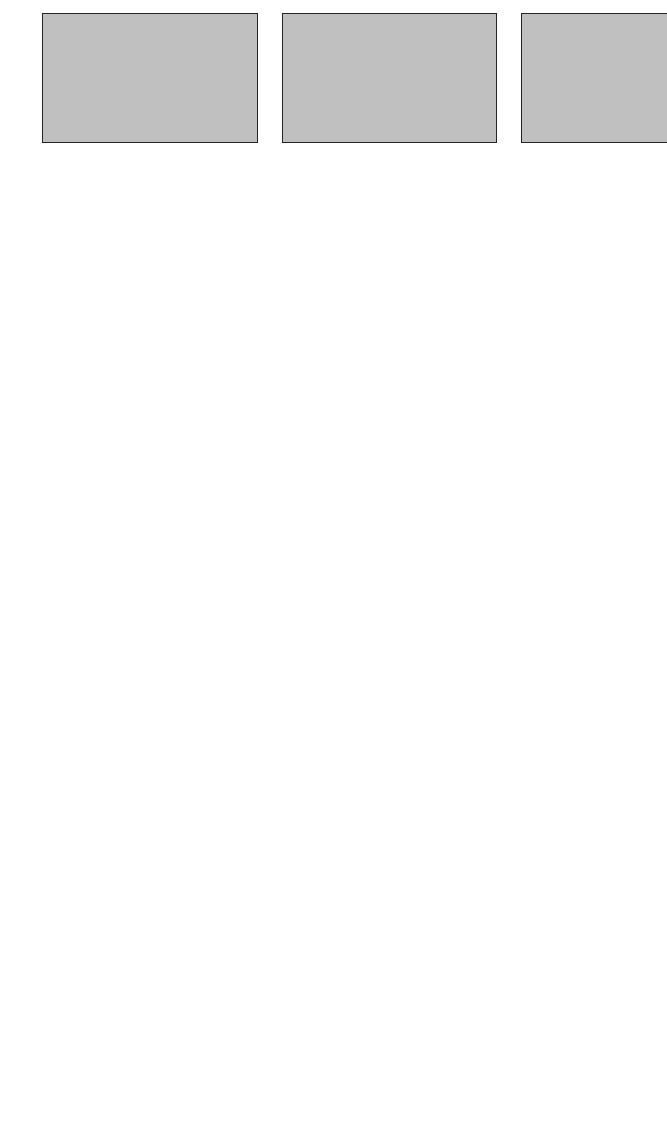
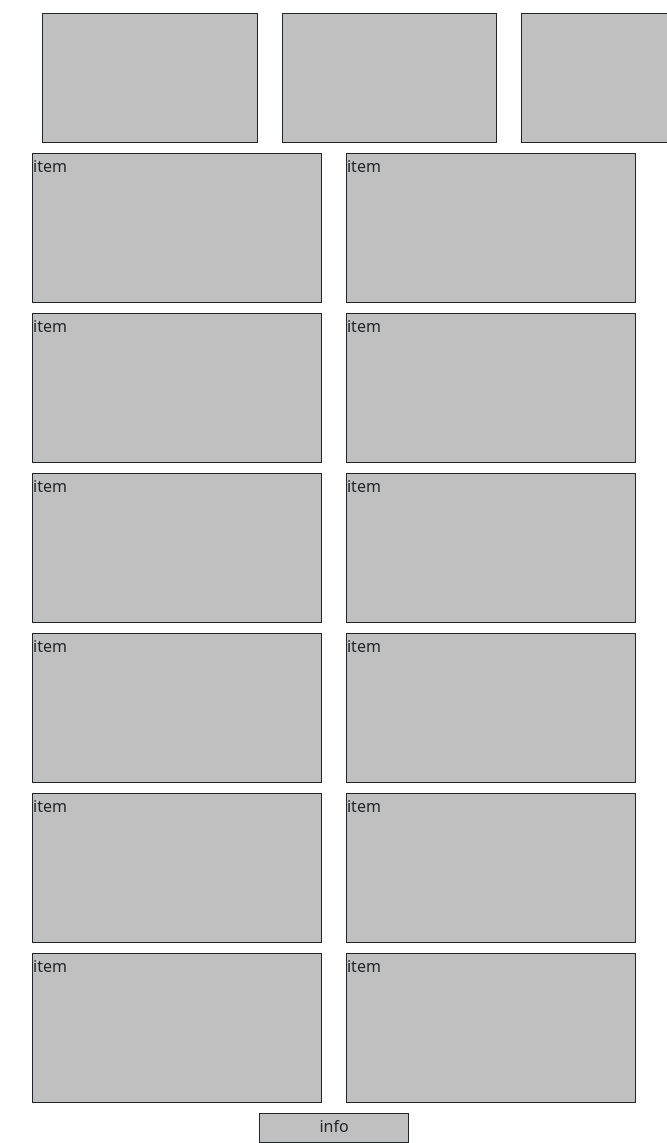
Before and after one commit to tsimkoruslan/html-css, a plain HTML site: page lesson4/resolve3_bootstrap/index.html in a window 1280 px wide. Shown: the part 333-1476 px from the top of the page, without its empty margins (270-937 px from the left). Before the commit the page ends 800 px from the top, so only its background shows below. Drawn offline with nearby package versions, Linux system fonts and the light colour scheme.

Commit message:
lesson 4 / resolve 3_bootstrap

```diff
--- a/lesson4/resolve3_bootstrap/index.html
+++ b/lesson4/resolve3_bootstrap/index.html
@@ -64,6 +64,53 @@
                     <div class="user block"></div>
                 </div>
             </div>
+            <!--5-6 block-->
+            <div class="row col-13 ">
+                <!--5 block-->
+                <div class="col-8 row">
+                    <div class=" col-6">
+                        <div class="shopItem block">item</div>
+                    </div>
+                    <div class=" col-6">
+                        <div class="shopItem block">item</div>
+                    </div>
+                    <div class=" col-6">
+                        <div class="shopItem block">item</div>
+                    </div>
+                    <div class=" col-6">
+                        <div class="shopItem block">item</div>
+                    </div>
+                    <div class=" col-6">
+                        <div class="shopItem block">item</div>
+                    </div>
+                    <div class=" col-6">
+                        <div class="shopItem block">item</div>
+                    </div>
+                    <div class=" col-6">
+                        <div class="shopItem block">item</div>
+                    </div>
+                    <div class=" col-6">
+                        <div class="shopItem block">item</div>
+                    </div>
+                    <div class=" col-6">
+                        <div class="shopItem block">item</div>
+                    </div>
+                    <div class=" col-6">
+                        <div class="shopItem block">item</div>
+                    </div>
+                    <div class=" col-6">
+                        <div class="shopItem block">item</div>
+                    </div>
+                    <div class=" col-6">
+                        <div class="shopItem block">item</div>
+                    </div>
+                    <div class="info col-12">
+                        <div class="info col-3 block">info</div>
+                    </div>
+                </div>
+                <!--6 block-->
+                <div class="col-4"></div>
+            </div>
         </div>
 
     </div>
--- a/lesson4/resolve3_bootstrap/main.css
+++ b/lesson4/resolve3_bootstrap/main.css
@@ -30,3 +30,14 @@
 .user {
     height: 130px;
 }
+
+.shopItem {
+    height: 150px;
+    margin-bottom: 10px;
+}
+.info{
+    height: 30px;
+    display: flex;
+    justify-content: center;
+
+}
```
